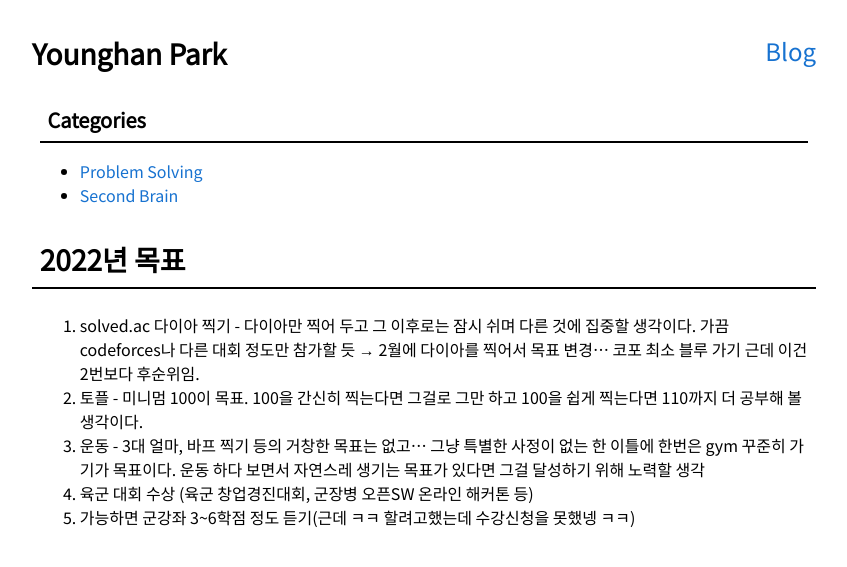
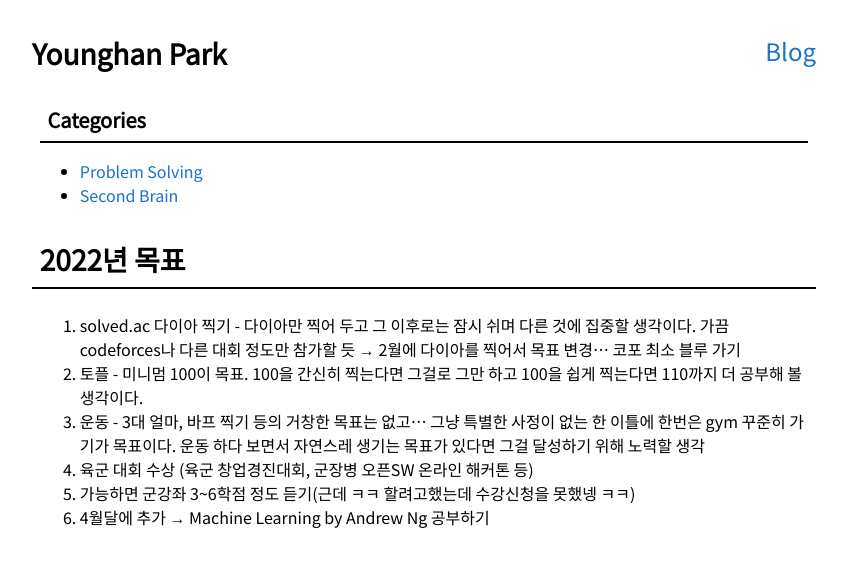
Before and after one commit to younghanstark/younghanstark.github.io, a Jekyll site: the page built from blog/_posts/2022-01-01-2022년-목표.md, in a window 1280 px wide. Shown: the top 567 px of the page, without its empty margins (216-1063 px from the left). Built offline with Jekyll 4.4.1, drawn with Linux system fonts in a browser that asks for light colours; nearby versions of some CDN libraries.

Commit message:
post uploaded

```diff
--- a/blog/_posts/2022-01-01-2022년-목표.md
+++ b/blog/_posts/2022-01-01-2022년-목표.md
@@ -5,8 +5,9 @@ date:   2022-01-01 00:00
 category: second-brain
 ---
 
-1. solved.ac 다이아 찍기 - 다이아만 찍어 두고 그 이후로는 잠시 쉬며 다른 것에 집중할 생각이다. 가끔 codeforces나 다른 대회 정도만 참가할 듯 → 2월에 다이아를 찍어서 목표 변경... 코포 최소 블루 가기 근데 이건 2번보다 후순위임.
+1. solved.ac 다이아 찍기 - 다이아만 찍어 두고 그 이후로는 잠시 쉬며 다른 것에 집중할 생각이다. 가끔 codeforces나 다른 대회 정도만 참가할 듯 → 2월에 다이아를 찍어서 목표 변경... 코포 최소 블루 가기
 2. 토플 - 미니멈 100이 목표. 100을 간신히 찍는다면 그걸로 그만 하고 100을 쉽게 찍는다면 110까지 더 공부해 볼 생각이다.
 3. 운동 - 3대 얼마, 바프 찍기 등의 거창한 목표는 없고... 그냥 특별한 사정이 없는 한 이틀에 한번은 gym 꾸준히 가기가 목표이다. 운동 하다 보면서 자연스레 생기는 목표가 있다면 그걸 달성하기 위해 노력할 생각
 4. 육군 대회 수상 (육군 창업경진대회, 군장병 오픈SW 온라인 해커톤 등)
 5. 가능하면 군강좌 3~6학점 정도 듣기(근데 ㅋㅋ 할려고했는데 수강신청을 못했넹 ㅋㅋ)
+6. 4월달에 추가 → Machine Learning by Andrew Ng 공부하기
```
Also changed, not shown: blog/_posts/2022-04-16-주말만-생각하고-지낸다.md (added, +22 -0 lines).
